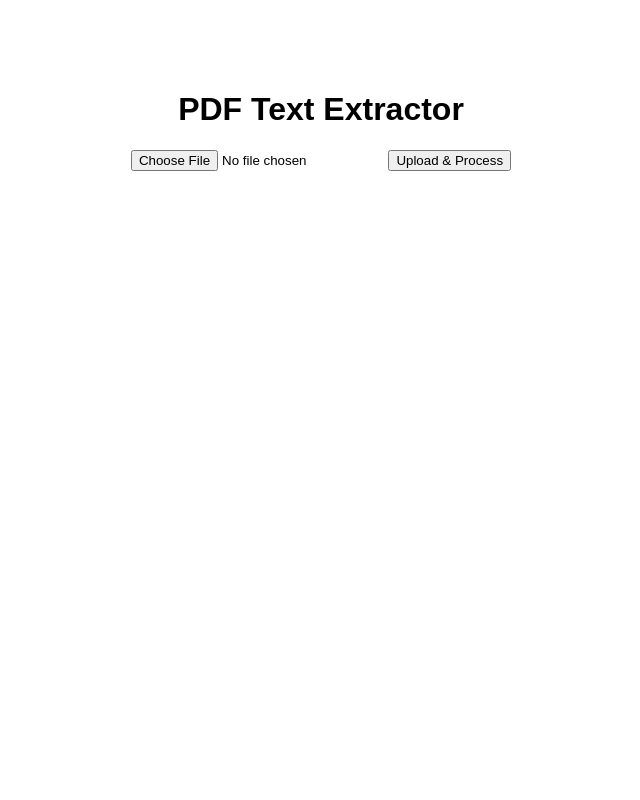
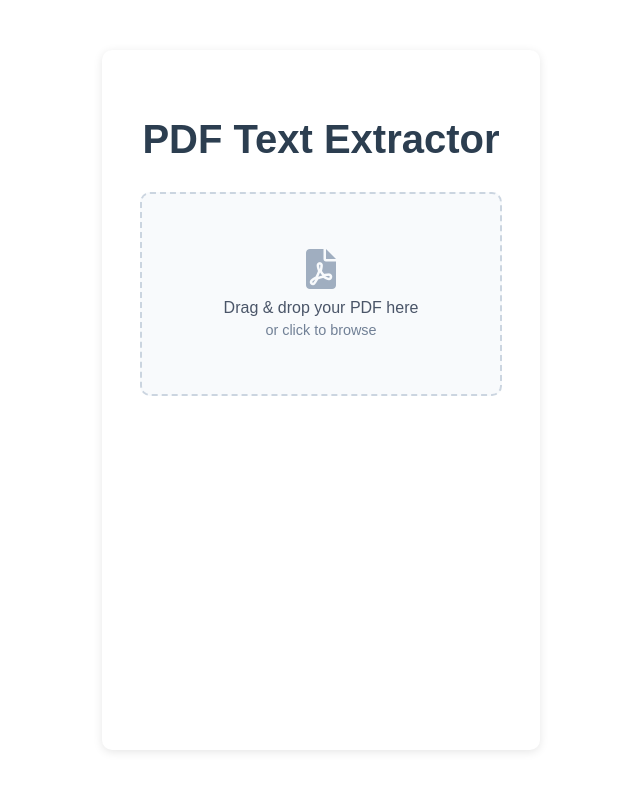
Before and after one commit to raihankhan-rk/intelligent-document-processing, a Flask app: page / in a window 1280 px wide. Shown: the whole page, without its empty margins (319-959 px from the left). Run offline with Flask 3, Linux system fonts and the light colour scheme.

Commit message:
better upload page

```diff
--- a/static/css/styles.css
+++ b/static/css/styles.css
@@ -1,9 +1,121 @@
 /* Upload page styles */
 .upload-container {
-    max-width: 600px;
+    max-width: 800px;
     margin: 50px auto;
-    padding: 20px;
+    padding: 40px;
     text-align: center;
+    background: white;
+    border-radius: 10px;
+    box-shadow: 0 2px 10px rgba(0,0,0,0.1);
+}
+
+.upload-container h1 {
+    color: #2c3e50;
+    margin-bottom: 30px;
+    font-size: 2.5em;
+}
+
+.upload-form {
+    display: flex;
+    flex-direction: column;
+    align-items: center;
+    gap: 20px;
+}
+
+.file-input-container {
+    width: 100%;
+    max-width: 400px;
+    height: 200px;
+    border: 2px dashed #cbd5e0;
+    border-radius: 10px;
+    display: flex;
+    align-items: center;
+    justify-content: center;
+    cursor: pointer;
+    transition: all 0.3s ease;
+    position: relative;
+    background: #f8fafc;
+}
+
+.file-input-container:hover {
+    border-color: #4299e1;
+    background: #ebf8ff;
+}
+
+.file-input-container input[type="file"] {
+    position: absolute;
+    width: 100%;
+    height: 100%;
+    opacity: 0;
+    cursor: pointer;
+}
+
+.upload-icon {
+    font-size: 40px;
+    color: #a0aec0;
+    margin-bottom: 10px;
+}
+
+.file-input-label {
+    text-align: center;
+    color: #4a5568;
+}
+
+.file-input-label span {
+    display: block;
+    margin-top: 5px;
+    font-size: 0.9em;
+    color: #718096;
+}
+
+.upload-button {
+    background: #4299e1;
+    color: white;
+    border: none;
+    padding: 12px 30px;
+    border-radius: 6px;
+    font-size: 1.1em;
+    cursor: pointer;
+    transition: all 0.3s ease;
+    display: none;
+}
+
+.upload-button:hover {
+    background: #3182ce;
+    transform: translateY(-1px);
+}
+
+.upload-button:active {
+    transform: translateY(1px);
+}
+
+#loading {
+    margin-top: 20px;
+    color: #4a5568;
+    display: none;
+}
+
+.loading-spinner {
+    display: inline-block;
+    width: 20px;
+    height: 20px;
+    border: 3px solid #f3f3f3;
+    border-top: 3px solid #3182ce;
+    border-radius: 50%;
+    animation: spin 1s linear infinite;
+    margin-right: 10px;
+}
+
+@keyframes spin {
+    0% { transform: rotate(0deg); }
+    100% { transform: rotate(360deg); }
+}
+
+.selected-file {
+    margin-top: 10px;
+    color: #2d3748;
+    font-size: 0.9em;
+    display: none;
 }
 
 /* Viewer styles */
--- a/static/js/upload.js
+++ b/static/js/upload.js
@@ -1,8 +1,69 @@
-document.getElementById('upload-form').addEventListener('submit', async (e) => {
-    e.preventDefault();
-
+document.addEventListener('DOMContentLoaded', function() {
+    const form = document.getElementById('upload-form');
     const fileInput = document.getElementById('pdf-file');
     const loading = document.getElementById('loading');
+    const uploadButton = document.getElementById('upload-button');
+    const selectedFile = document.getElementById('selected-file');
+    const fileInputContainer = document.querySelector('.file-input-container');
+
+    // Handle drag and drop events
+    ['dragenter', 'dragover', 'dragleave', 'drop'].forEach(eventName => {
+        fileInputContainer.addEventListener(eventName, preventDefaults, false);
+    });
+
+    function preventDefaults(e) {
+        e.preventDefault();
+        e.stopPropagation();
+    }
+
+    ['dragenter', 'dragover'].forEach(eventName => {
+        fileInputContainer.addEventListener(eventName, highlight, false);
+    });
+
+    ['dragleave', 'drop'].forEach(eventName => {
+        fileInputContainer.addEventListener(eventName, unhighlight, false);
+    });
+
+    function highlight(e) {
+        fileInputContainer.style.borderColor = '#4299e1';
+        fileInputContainer.style.background = '#ebf8ff';
+    }
+
+    function unhighlight(e) {
+        fileInputContainer.style.borderColor = '#cbd5e0';
+        fileInputContainer.style.background = '#f8fafc';
+    }
+
+    fileInputContainer.addEventListener('drop', handleDrop, false);
+
+    function handleDrop(e) {
+        const dt = e.dataTransfer;
+        const files = dt.files;
+        fileInput.files = files;
+        handleFiles(files);
+    }
+
+    fileInput.addEventListener('change', function(e) {
+        handleFiles(this.files);
+    });
+
+    function handleFiles(files) {
+        if (files[0]) {
+            if (files[0].type === 'application/pdf') {
+                selectedFile.textContent = `Selected: ${files[0].name}`;
+                selectedFile.style.display = 'block';
+                uploadButton.style.display = 'block';
+            } else {
+                alert('Please select a PDF file');
+                fileInput.value = '';
+                selectedFile.style.display = 'none';
+                uploadButton.style.display = 'none';
+            }
+        }
+    }
+
+    form.addEventListener('submit', async (e) => {
+        e.preventDefault();
 
         if (!fileInput.files[0]) {
             alert('Please select a PDF file');
@@ -13,6 +74,7 @@ document.getElementById('upload-form').addEventListener('submit', async (e) => {
         formData.append('file', fileInput.files[0]);
 
         loading.style.display = 'block';
+        uploadButton.disabled = true;
 
         try {
             const response = await fetch('/upload', {
@@ -30,5 +92,7 @@ document.getElementById('upload-form').addEventListener('submit', async (e) => {
             alert('An error occurred');
         } finally {
             loading.style.display = 'none';
+            uploadButton.disabled = false;
         }
     });
+});
--- a/templates/index.html
+++ b/templates/index.html
@@ -3,15 +3,31 @@
 <head>
     <title>PDF Text Extractor</title>
     <link rel="stylesheet" href="{{ url_for('static', filename='css/styles.css') }}">
+    <link rel="stylesheet" href="https://cdnjs.cloudflare.com/ajax/libs/font-awesome/6.0.0/css/all.min.css">
 </head>
 <body>
     <div class="upload-container">
         <h1>PDF Text Extractor</h1>
-        <form id="upload-form">
-            <input type="file" id="pdf-file" accept=".pdf" required>
-            <button type="submit">Upload & Process</button>
+        <form id="upload-form" class="upload-form">
+            <div class="file-input-container">
+                <input type="file" id="pdf-file" accept=".pdf" required>
+                <div class="file-input-content">
+                    <i class="fas fa-file-pdf upload-icon"></i>
+                    <div class="file-input-label">
+                        Drag & drop your PDF here
+                        <span>or click to browse</span>
+                    </div>
+                </div>
+            </div>
+            <div class="selected-file" id="selected-file"></div>
+            <button type="submit" class="upload-button" id="upload-button">
+                Process PDF
+            </button>
         </form>
-        <div id="loading" style="display: none;">Processing...</div>
+        <div id="loading">
+            <div class="loading-spinner"></div>
+            Processing your PDF...
+        </div>
     </div>
     <script src="{{ url_for('static', filename='js/upload.js') }}"></script>
 </body>
```
Lines whose indentation alone changed are shown as unchanged.
